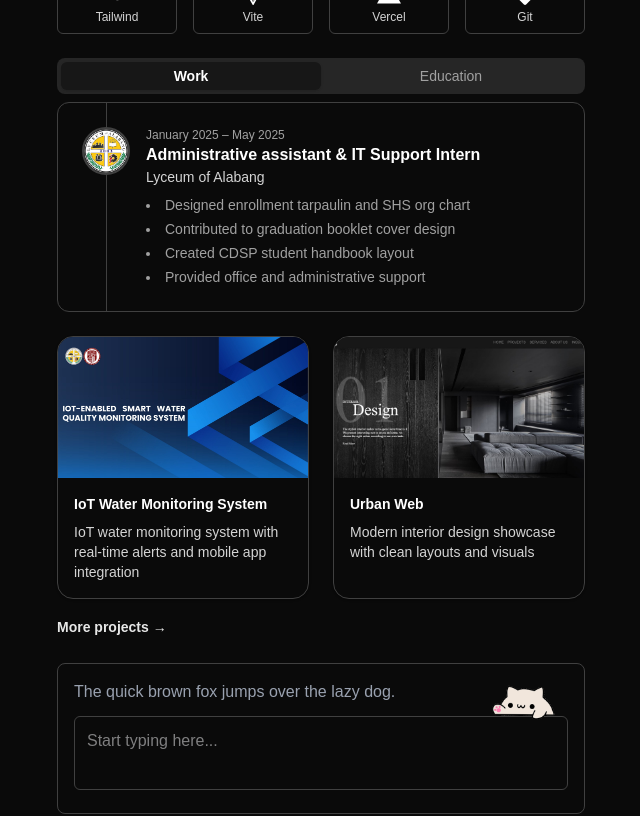
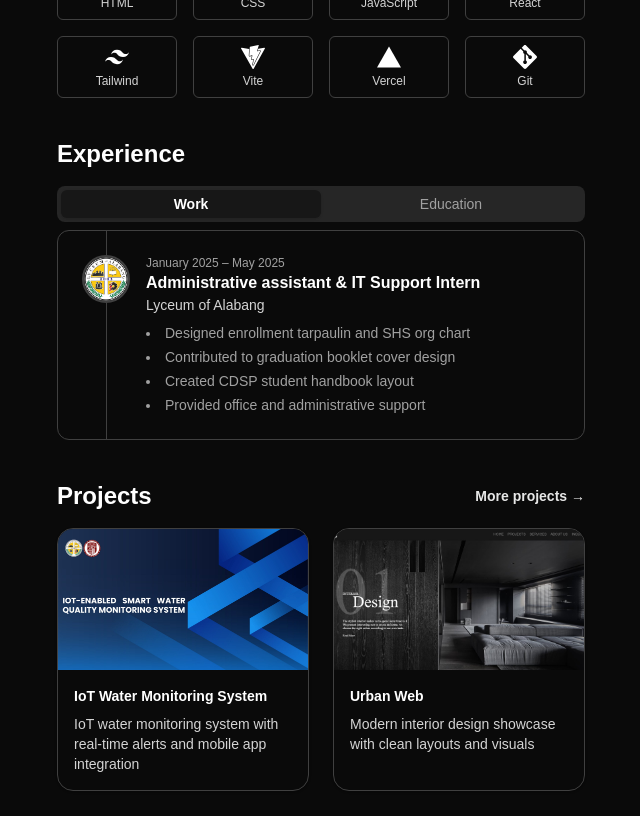
Before and after one commit to JasperTabin/Tabin-Portfolio-v2, a React (Vite) app: page / in a window 1280 px wide. Shown: the part 340-1156 px from the top of the page, without its empty margins (319-959 px from the left). Built offline with nearby package versions, Linux system fonts and the light colour scheme.

Commit message:
Added titles for each section & installed GSAP for whole page animation

```diff
--- a/package.json
+++ b/package.json
@@ -12,6 +12,7 @@
   "dependencies": {
     "@tailwindcss/vite": "^4.1.13",
     "framer-motion": "^12.23.12",
+    "gsap": "^3.13.0",
     "react": "^19.1.1",
     "react-dom": "^19.1.1",
     "react-icons": "^5.5.0",
--- a/src/App.jsx
+++ b/src/App.jsx
@@ -1,23 +1,36 @@
+import { useEffect, useRef } from "react";
+import gsap from "gsap";
 import { Home } from "./components/sections/Home";
 import { Navbar } from "./components/Navbar";
 import { ResumeTabs } from "./components/sections/ResumeTabs";
 import { TechStack } from "./components/sections/TechStack";
 import Projects from "./components/sections/Projects";
-import  Footer  from "./components/Footer";
+import Footer from "./components/Footer";
 import Type from "./components/sections/Type";
 
-function App() {
+export default function App() {
+  const mainRef = useRef(null);
+
+  useEffect(() => {
+    gsap.fromTo(
+      mainRef.current,
+      { clipPath: "inset(0 0 100% 0)" }, // fully hidden (from bottom)
+      { clipPath: "inset(0 0 0% 0)", duration: 1, ease: "power2.out" } // reveal
+    );
+  }, []);
+
   return (
-    <main className="relative mx-auto mt-6 max-w-xl px-6 space-y-6">
+    <main
+      ref={mainRef}
+      className="relative mx-auto mt-6 max-w-xl px-6 space-y-10 overflow-hidden"
+    >
       <Navbar />
       <Home />
       <TechStack />
       <ResumeTabs />
-      <Projects/>
+      <Projects />
       <Type />
       <Footer />
     </main>
   );
 }
-
-export default App;
--- a/src/components/sections/Projects.jsx
+++ b/src/components/sections/Projects.jsx
@@ -6,6 +6,16 @@ export default function Projects({ projects = defaultProjects }) {
   return (
     <section id="projects">
       <div className="max-w-5xl mx-auto">
+        <div className="flex items-center justify-between pb-4">
+          <h2 className="text-2xl text-white font-semibold">Projects</h2>
+          <a
+            href="/projects"
+            className="text-sm font-semibold text-white/90 hover:underline"
+          >
+            More projects →
+          </a>
+        </div>
+
         <div className="grid grid-cols-1 md:grid-cols-2 gap-6">
           {projects.map((p) => (
             <article
@@ -41,14 +51,6 @@ export default function Projects({ projects = defaultProjects }) {
         </div>
 
         {/* Need to create another page to view all the projects */}
-        <div className="mt-4">
-          <a
-            href="/projects"
-            className="inline-block text-sm font-semibold text-white/90 hover:underline"
-          >
-            More projects →
-          </a>
-        </div>
       </div>
     </section>
   );
--- a/src/components/sections/ResumeTabs.jsx
+++ b/src/components/sections/ResumeTabs.jsx
@@ -27,6 +27,9 @@ export const ResumeTabs = () => {
 
   return (
     <section id="resume">
+
+      <h2 className="text-2xl text-white font-semibold pb-4">Experience</h2>
+
       <div className="mb-2 grid w-full grid-cols-2 rounded-lg bg-neutral-800 p-1 h-9">
         {tabs.map((tab) => (
           <button
--- a/src/components/sections/TechStack.jsx
+++ b/src/components/sections/TechStack.jsx
@@ -24,6 +24,7 @@ const stack = [
 export const TechStack = () => {
   return (
     <section id="techstack">
+      <h2 className="text-2xl text-white font-semibold pb-4">Tech Stack</h2>
       <div className="grid grid-cols-2 sm:grid-cols-3 md:grid-cols-4 gap-4">
         {stack.map(({ name, color, icon: Icon }) => (
           <div
--- a/src/components/sections/Type.jsx
+++ b/src/components/sections/Type.jsx
@@ -1,6 +1,6 @@
 import { useState, useEffect, useRef } from "react";
-import bongoStatic from "../../assets/Cat.png"; // first frame static image
-import bongoAnim from "../../assets/cats.gif"; // full animated GIF
+import bongoStatic from "../../assets/Cat.png";
+import bongoAnim from "../../assets/cats.gif";
 
 export default function TypingTest() {
   const originalText = "The quick brown fox jumps over the lazy dog.";
@@ -13,7 +13,6 @@ export default function TypingTest() {
   const timeoutRef = useRef();
   const boxRef = useRef();
 
-  // Timer effect
   useEffect(() => {
     if (!start || done) return;
     const id = setInterval(
@@ -23,12 +22,18 @@ export default function TypingTest() {
     return () => clearInterval(id);
   }, [start, done]);
 
-  // Detect finish or reset
   useEffect(() => {
     if (input === originalText && !done) {
       setDone(true);
       setTime(((Date.now() - start) / 1000).toFixed(3));
+
+      const resetTimer = setTimeout(() => {
+        reset();
+      }, 3000);
+
+      return () => clearTimeout(resetTimer);
     }
+
     if (input.length === 0 && done) {
       setDone(false);
       setTime("0.000");
@@ -65,7 +70,6 @@ export default function TypingTest() {
   return (
     <section id="Type">
       <div className="border border-neutral-700 p-4 rounded-lg bg-transparent relative">
-        {/* Target text */}
         <p className="mb-3 text-base select-none">
           {done ? (
             <span className="text-white font-semibold">
@@ -73,7 +77,7 @@ export default function TypingTest() {
             </span>
           ) : (
             originalText.split("").map((ch, i) => {
-              let color = "text-gray-400"; // default
+              let color = "text-gray-400";
               if (i < input.length) {
                 color = input[i] === ch ? "text-white" : "text-red-500";
               }
@@ -86,7 +90,6 @@ export default function TypingTest() {
           )}
         </p>
 
-        {/* Input + Bongo Cat */}
         <div className="relative">
           <textarea
             ref={boxRef}
@@ -101,17 +104,15 @@ export default function TypingTest() {
             disabled={false}
           />
 
-          {/* Always show the cat at the top of input border */}
           <img
             src={done || typing ? bongoAnim : bongoStatic}
             alt="Bongo Cat"
-            className="absolute -top-15 right-3 w-16" // adjust -top-10 for alignment
+            className="absolute -top-15 right-3 w-16"
             draggable={false}
           />
         </div>
 
-        {/* Footer (timer + TAB) */}
-        {focused && (
+        {!done && focused && (
           <div className="flex justify-between mt-3 text-sm text-gray-400">
             <span>
               <kbd className="px-1 py-0.5 border rounded border-gray-600 bg-neutral-800">
```
Also changed, not shown: 1 other file (tests, documents, lock files or other folders).
